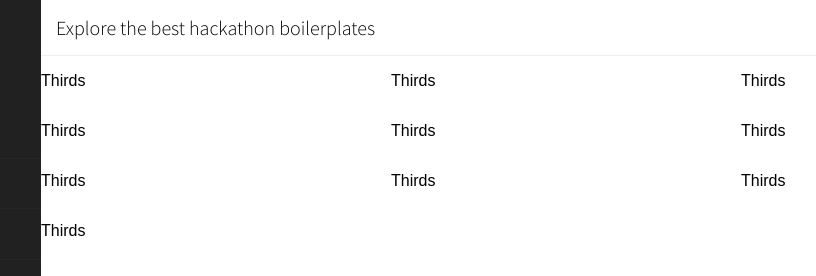
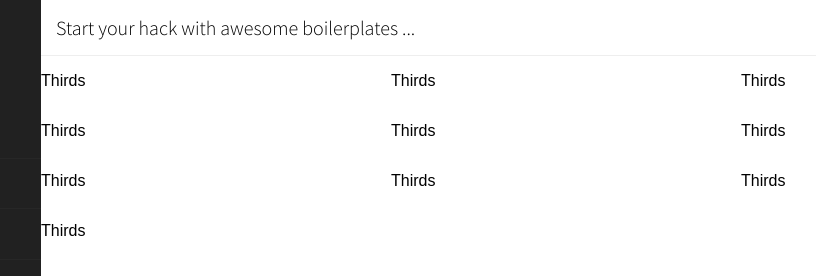
Before and after one commit to unicodeveloper/hackoose.github.io, a plain HTML site: page index.html in a window 1280 px wide. Shown: the top 276 px of the page, 189-1005 px from the left. Drawn offline with Linux system fonts and the light colour scheme.

Commit message:
updating tagline

```diff
--- a/index.html
+++ b/index.html
@@ -39,7 +39,7 @@
 
     <div id="main">
       <div class="main-head">
-        <span class="title">Explore the best hackathon boilerplates</span>
+        <span class="title">Start your hack with awesome boilerplates ...</span>
       </div>
 
       <div class="pure-g-r">
```
